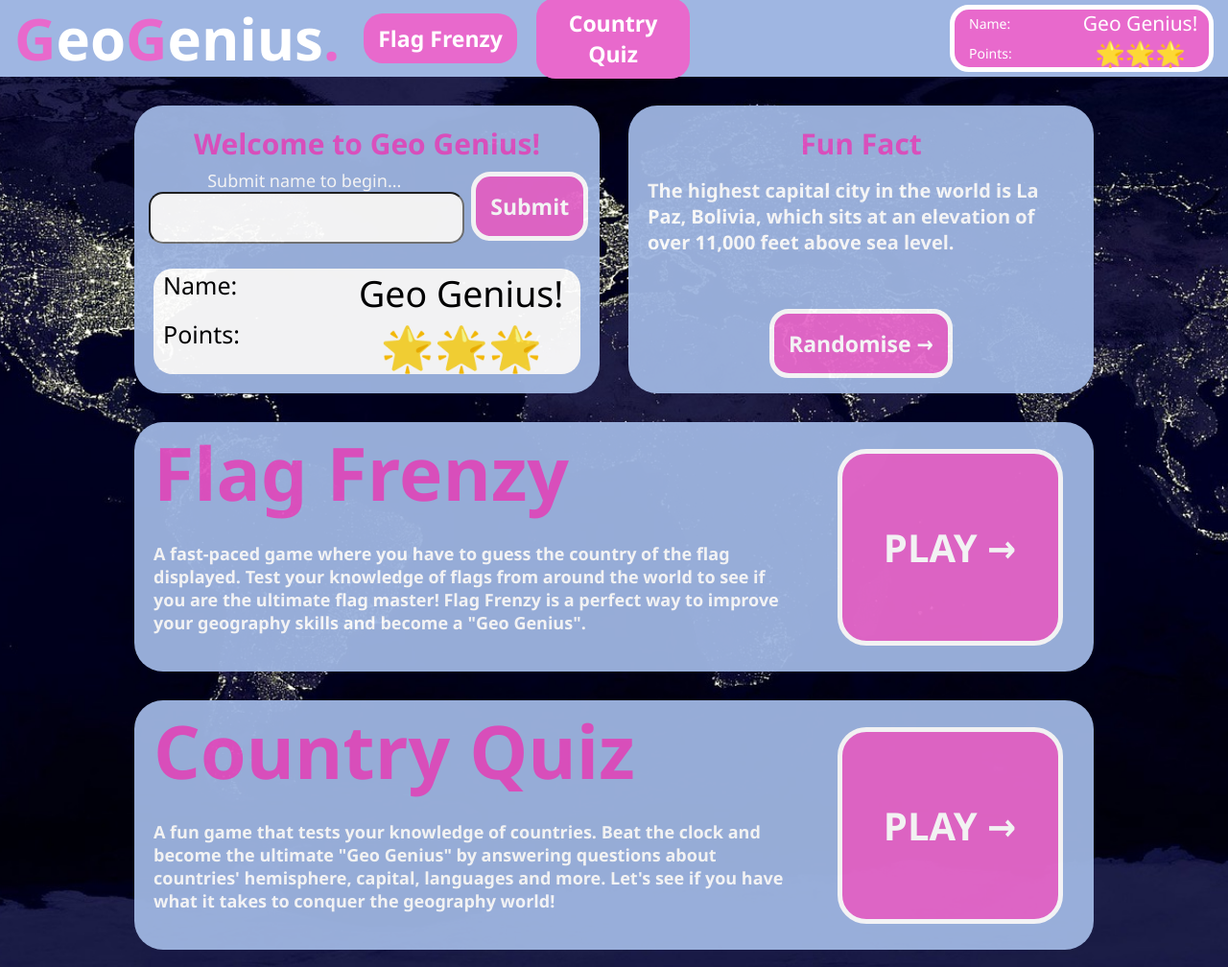
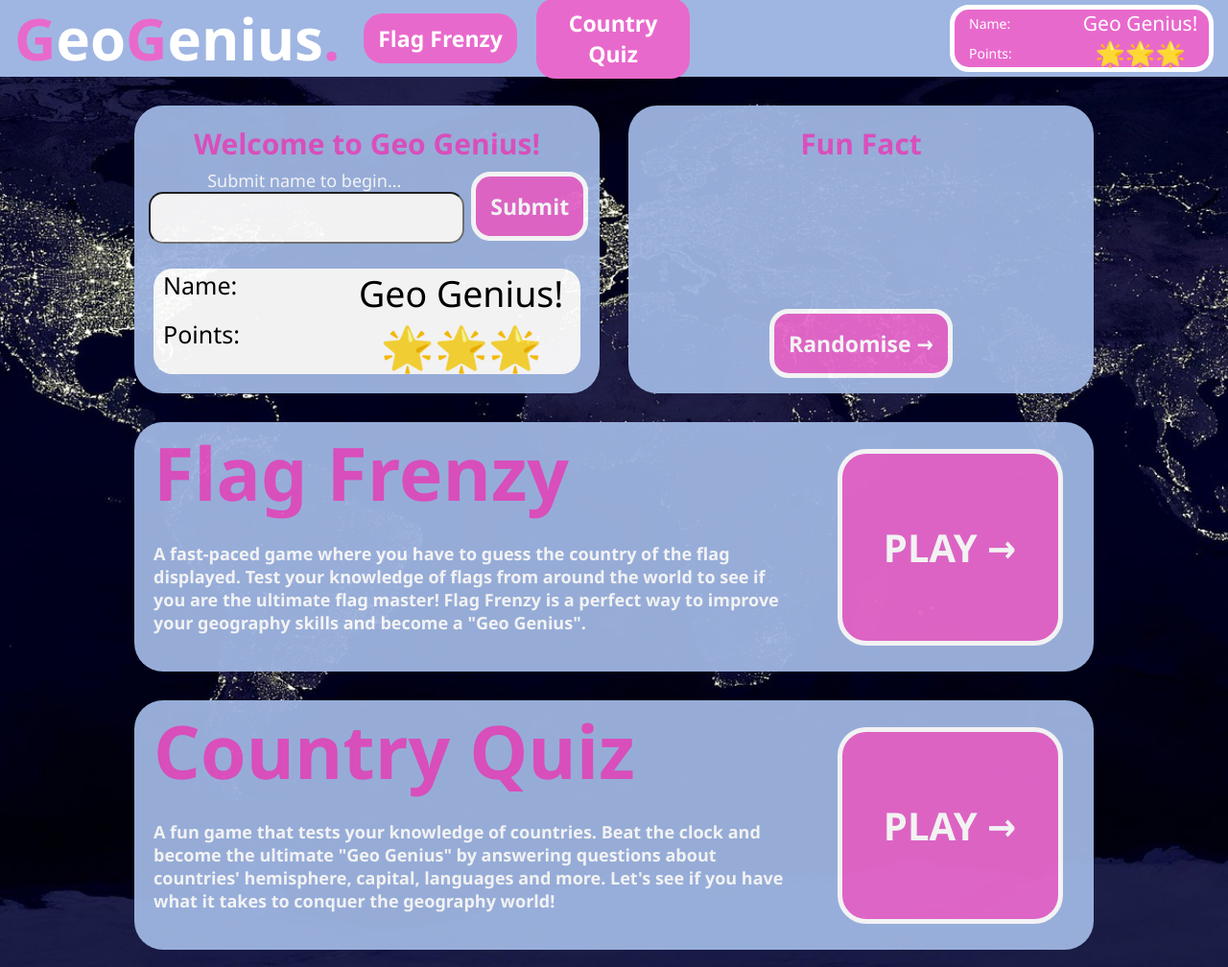
Before and after one commit to rickys93/geography-game, a plain HTML site: page index.html in a window 1280 px wide. Shown: the whole page at 96% size. Drawn offline with Linux system fonts and the light colour scheme; no server answers.

Commit message:
Add comments to profile.js and get random fun fact upon loading index.html

```diff
--- a/index.html
+++ b/index.html
@@ -150,11 +150,10 @@
                                 <div class="fun-fact-title">
                                     <h2>Fun Fact</h2>
                                 </div>
-                                <div class="fun-fact-text" id="fun-fact-text">
-                                    The highest capital city in the world is La
-                                    Paz, Bolivia, which sits at an elevation of
-                                    over 11,000 feet above sea level.
-                                </div>
+                                <div
+                                    class="fun-fact-text"
+                                    id="fun-fact-text"
+                                ></div>
                                 <div class="small-button-container">
                                     <button
                                         id="randomise-button"
--- a/profile.js
+++ b/profile.js
@@ -2,19 +2,24 @@ const url_base = "https://geo-genius-server.onrender.com/";
 
 const submitNameButton = document.getElementById("submit-name-form");
 
+// event listener function that gets added to submit button
 async function submitName(e) {
     e.preventDefault();
 
+    // if no name entered into box, return
     let name = e.target.userNameInput.value;
     if (!name) {
         return;
     }
 
+    // capitalize the name
     name = name.charAt(0).toUpperCase() + name.slice(1);
 
+    // get current userProfile data
     let userProfile = await getUserProfile();
 
     if (!updateUserName(name)) {
+        // error updating the same for same reason
         console.log("Name not changed");
         return;
     }
@@ -23,12 +28,15 @@ async function submitName(e) {
     document.getElementById("userNameInput").value = "";
 
     if (userProfile.name) {
+        // there was already name in database
         alert("Name succesfully changed!");
         return;
     }
+    // name added to database
     alert("Name succesfully added!");
 }
 
+// call the PUT user endpoint to edit the userProfile data
 async function updateUserName(name) {
     const options = {
         method: "PUT",
@@ -41,9 +49,11 @@ async function updateUserName(name) {
 
     let response = await fetch(url_base + "user", options);
 
+    // return true if worked, else return false
     return response.status === 200;
 }
 
+// call GET user endpoint, to get userProfile data
 async function getUserProfile() {
     let res = await fetch(url_base + "user");
 
@@ -56,6 +66,7 @@ async function getUserProfile() {
     return userProfile;
 }
 
+// update the name and points in the html document
 function updateNameHTML(name) {
     const userNameElements = document.getElementsByClassName("user-name");
     for (e of userNameElements) {
@@ -68,8 +79,8 @@ function updateNameHTML(name) {
 }
 
 const randomiseButton = document.getElementById("randomise-button");
-console.log(randomiseButton);
 
+// event listener function added to randomise button to get a random fun fact
 async function newRandomFact() {
     const randomFact = await getRandomFact();
 
@@ -79,6 +90,7 @@ async function newRandomFact() {
     }
 }
 
+// call GET random fact endpoint
 async function getRandomFact() {
     const res = await fetch(url_base + "fun-facts/random");
 
@@ -90,5 +102,7 @@ async function getRandomFact() {
     return await randomFact;
 }
 
+newRandomFact();
+
 submitNameButton.addEventListener("submit", submitName);
 randomiseButton.addEventListener("click", newRandomFact);
```
